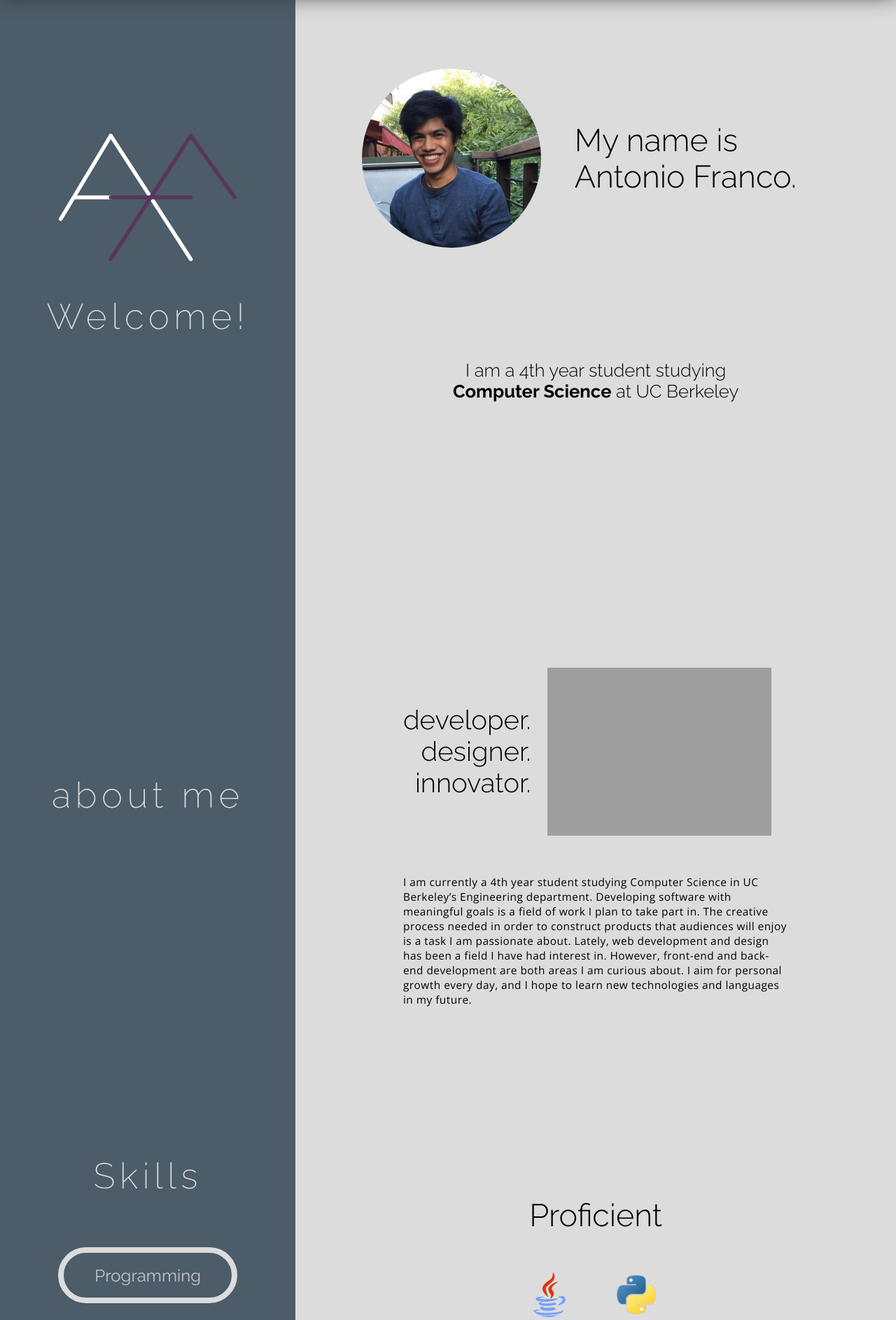
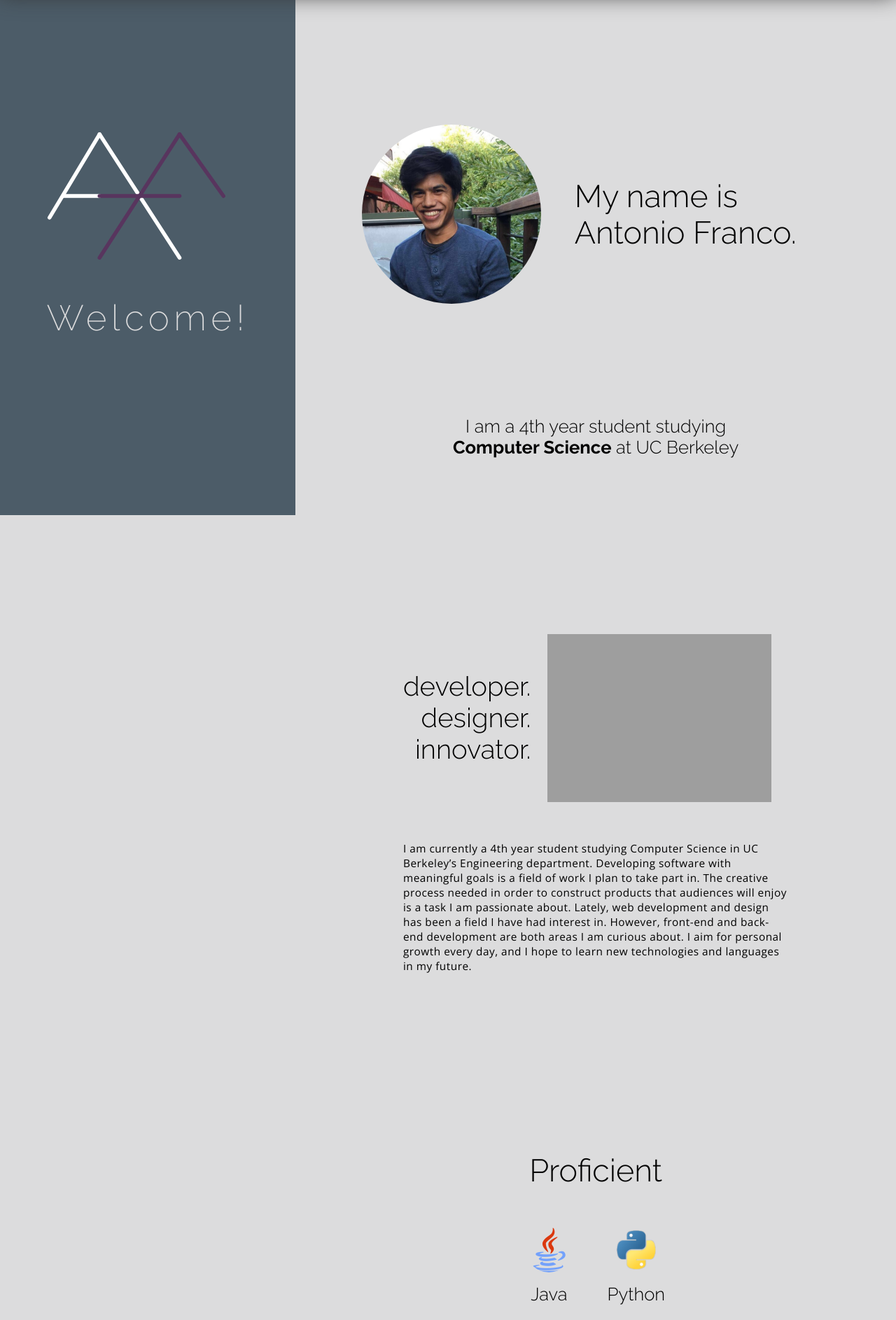
Before and after one commit to ABFranco/ABFranco.github.io, a PHP site: page / in a window 1280 px wide. Shown: the part 64-1950 px from the top of the page at 70% size. Run offline with PHP 8.4, Linux system fonts and the light colour scheme; grey boxes are pictures that could not be loaded.

Commit message:
changed scrolling effect

```diff
--- /dev/null
+++ b/assets/scripts.js
@@ -0,0 +1,51 @@
+$(document).ready(function() {
+  let welcomeLeft = document.getElementById("welcome-left");
+  let aboutLeft = document.getElementById("about-left");
+  let skillsLeft = document.getElementById("skills-left");
+  let projectsLeft = document.getElementById("projects-left");
+  let contactLeft = document.getElementById("contact-left");
+  leftChoose();
+
+  window.addEventListener("scroll", leftChoose);
+
+  function leftChoose() {
+    var scrollTop = $(window).scrollTop() + window.innerHeight / 3;
+    var height = window.innerHeight;
+
+    console.log(scrollTop);
+    console.log(height);
+
+    let leftElements = document.getElementsByClassName("left-show");
+    for (var i in leftElements) {
+      leftElements[i].className = "left-hide";
+    }
+    if (scrollTop <= height * 1) {
+      welcomeLeft.className = "left-show";
+    } else if (scrollTop > height * 1 && scrollTop <= height * 2) {
+      aboutLeft.className = "left-show";
+    } else if (scrollTop > height * 2 && scrollTop <= height * 3) {
+      skillsLeft.className = "left-show";
+    } else if (scrollTop > height * 3 && scrollTop <= height * 4) {
+      projectsLeft.className = "left-show";
+    } else if (scrollTop > height * 4) {
+      contactLeft.className = "left-show";
+    }
+  }
+
+  // smooth scroll effct
+
+  $('a[href^="#"]').on("click", function(event) {
+    var target = $(this.getAttribute("href"));
+    if (target.length) {
+      event.preventDefault();
+      $("html, body")
+        .stop()
+        .animate(
+          {
+            scrollTop: target.offset().top
+          },
+          500
+        );
+    }
+  });
+});
--- a/assets/styles.css
+++ b/assets/styles.css
@@ -66,11 +66,7 @@ header div {
   margin: 0px 12px;
 }
 
-/* Welcome page sectoin*/
-
 .container {
-  height: 100%;
-  width: 100%;
   display: flex;
   flex-direction: row;
 }
@@ -83,7 +79,37 @@ header div {
   flex-direction: column;
   justify-content: center;
   align-items: center;
+  position: fixed;
 }
+
+.left-hide {
+  position: fixed;
+  opacity: 0;
+}
+
+.left-show {
+  position: fixed;
+  opacity: 1;
+}
+
+.right {
+  position: relative;
+  width: 67vw;
+  left: 33vw;
+  display: flex;
+  flex-direction: column;
+  justify-content: center;
+  align-items: center;
+}
+
+.right-section {
+  height: 100vh;
+  display: flex;
+  flex-direction: column;
+  justify-content: center;
+  align-items: center;
+}
+/* Welcome page section*/
 
 .left img {
   margin: 24px;
@@ -99,20 +125,12 @@ header div {
   letter-spacing: 0.5vw;
 }
 
-.right {
-  height: 100vh;
-  width: 67vw;
-  display: flex;
-  flex-direction: column;
-  justify-content: center;
-  align-items: center;
-}
-
-.right #top-row {
+.right-section #welcome-top {
   display: flex;
   flex-direction: row;
   justify-content: center;
   align-items: center;
+  margin-top: 20vh;
 }
 
 .right h1 {
@@ -139,20 +157,19 @@ header div {
 #about-row {
   display: flex;
   flex-direction: row;
-  justify-content: flex-start;
+  justify-content: center;
   align-items: center;
   margin-bottom: 4vh;
-  margin-top: 12vh;
 }
 
-#about .right img {
+#about img {
   margin: 24px;
   width: auto;
   height: 30vh;
   border-radius: 0%;
 }
 
-#about .right h1 {
+#about h1 {
   margin-top: 0px;
   font-size: 3vw;
   margin: 0;
@@ -169,6 +186,13 @@ header div {
 
 /* skills section */
 
+#skills-left {
+  display: flex;
+  flex-direction: column;
+  justify-content: center;
+  align-items: center;
+}
+
 button {
   width: 20vw;
   height: 10vh;
@@ -183,6 +207,10 @@ button {
   text-align: center;
   border: solid #dcdcdd 8px;
   border-radius: 64px;
+}
+
+#skills {
+  margin-top: -8vh;
 }
 
 .icon img {
--- a/index.html
+++ b/index.html
@@ -16,12 +16,13 @@
       rel="stylesheet"
     />
 
+    <script src="https://ajax.googleapis.com/ajax/libs/jquery/3.3.1/jquery.min.js"></script>
     <script src="assets/scripts.js"></script>
   </head>
   <body>
     <header>
       <div>
-        <a href="index.html"><h1>Antonio Franco</h1></a>
+        <a href="#welcome"><h1>Antonio Franco</h1></a>
       </div>
       <div id="shortcuts">
         <a href="#about"><h2>about</h2></a>
@@ -34,11 +35,27 @@
 
     <div class="container">
       <div class="left">
+        <div class="left-hide" id="welcome-left">
           <img src="assets/images/logo.svg" />
           <h1>Welcome!</h1>
         </div>
+
+        <div class="left-hide" id="about-left"><h1>about me</h1></div>
+
+        <div class="left-hide" id="skills-left">
+          <h1>Skills</h1>
+          <button>Programming</button> <button>Web Development</button>
+          <button>Design Tools</button> <button>Other Interests</button>
+        </div>
+
+        <div class="left-hide" id="projects-left"><h1>Projects</h1></div>
+
+        <div class="left-hide" id="contact-left"><h1>Contact me!</h1></div>
+      </div>
+
       <div class="right">
-        <div id="top-row">
+        <div class="right-section" id="welcome">
+          <div id="welcome-top">
             <img id="self-pic" src="assets/images/self-pic.jpg" width="250px" />
             <h1>My name is <br />Antonio Franco.</h1>
           </div>
@@ -47,11 +64,7 @@
             Berkeley
           </p>
         </div>
-    </div>
-
-    <div class="container" id="about">
-      <div class="left"><h1>about me</h1></div>
-      <div class="right">
+        <div class="right-section" id="about">
           <div id="about-row">
             <h1>
               developer.<br />
@@ -72,16 +85,9 @@
             in my future.
           </p>
         </div>
-    </div>
 
-    <div class="container" id="skills">
-      <div class="left">
-        <h1>Skills</h1>
-        <button>Programming</button> <button>Web Development</button>
-        <button>Design Tools</button> <button>Other Interests</button>
-      </div>
-
-      <div class="right" id="right-1">
+        <div class="right-section" id="skills">
+          <div id="right-1">
             <div class="skills-row">
               <h1>Proficient</h1>
               <div class="icons">
@@ -119,7 +125,7 @@
             </div>
           </div>
 
-      <div class="right" id="right-2">
+          <div id="right-2">
             <div class="skills-row">
               <h1>Proficient</h1>
               <div class="icons">
@@ -158,19 +164,16 @@
           </div>
         </div>
 
-    <div class="container" id="projects">
-      <div class="left"><h1>Projects</h1></div>
-      <div class="right" id="right"><p>Under construction...</p></div>
-    </div>
+        <div class="right-section" id="projects"><p>Under construction...</p></div>
 
-    <div class="container" id="contact">
-      <div class="left"><h1>Contact me!</h1></div>
-      <div class="right" id="right">
+        <div class="right-section" id="contact">
           <p>
             The best way to reach me is to email me at<br />
             <b>abfranco@berkeley.edu.</b>
           </p>
         </div>
       </div>
+
+
   </body>
 </html>
```
Also changed, not shown: 1 other file. Lines whose indentation alone changed are shown as unchanged.
